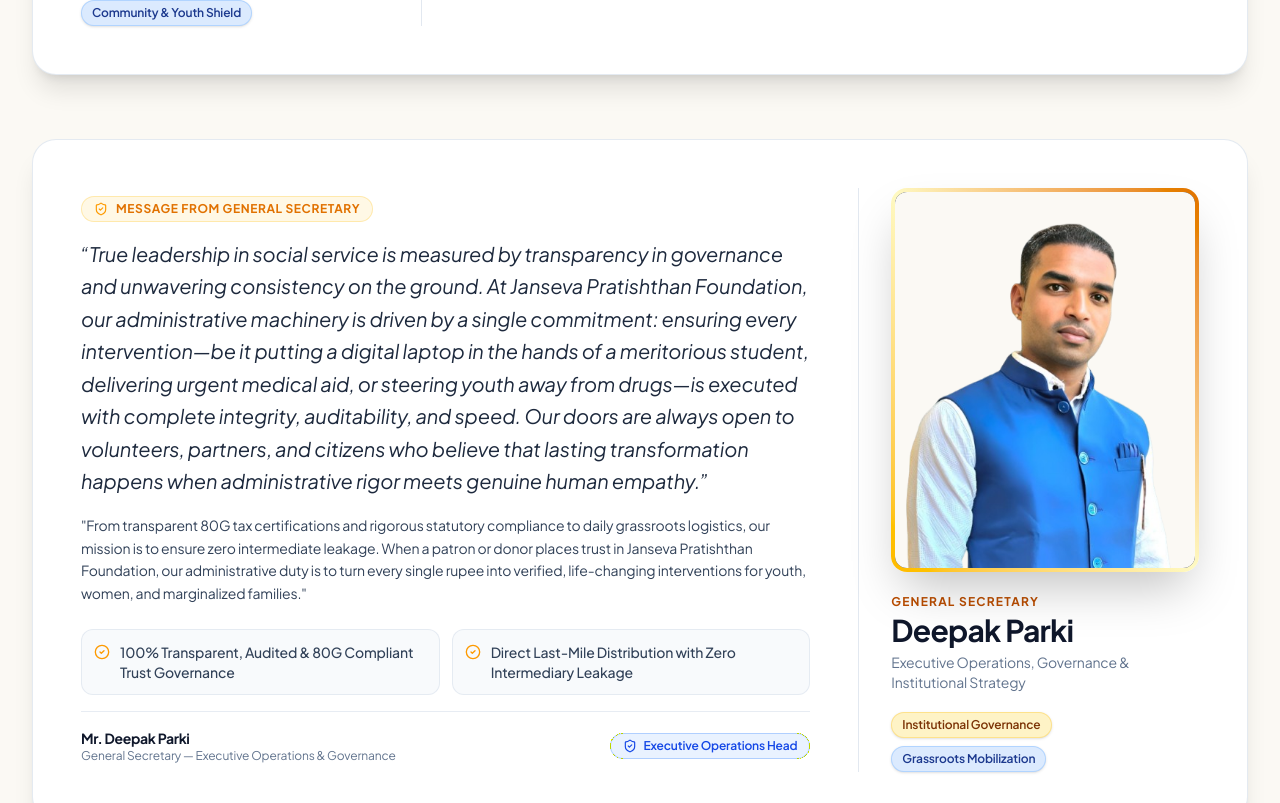
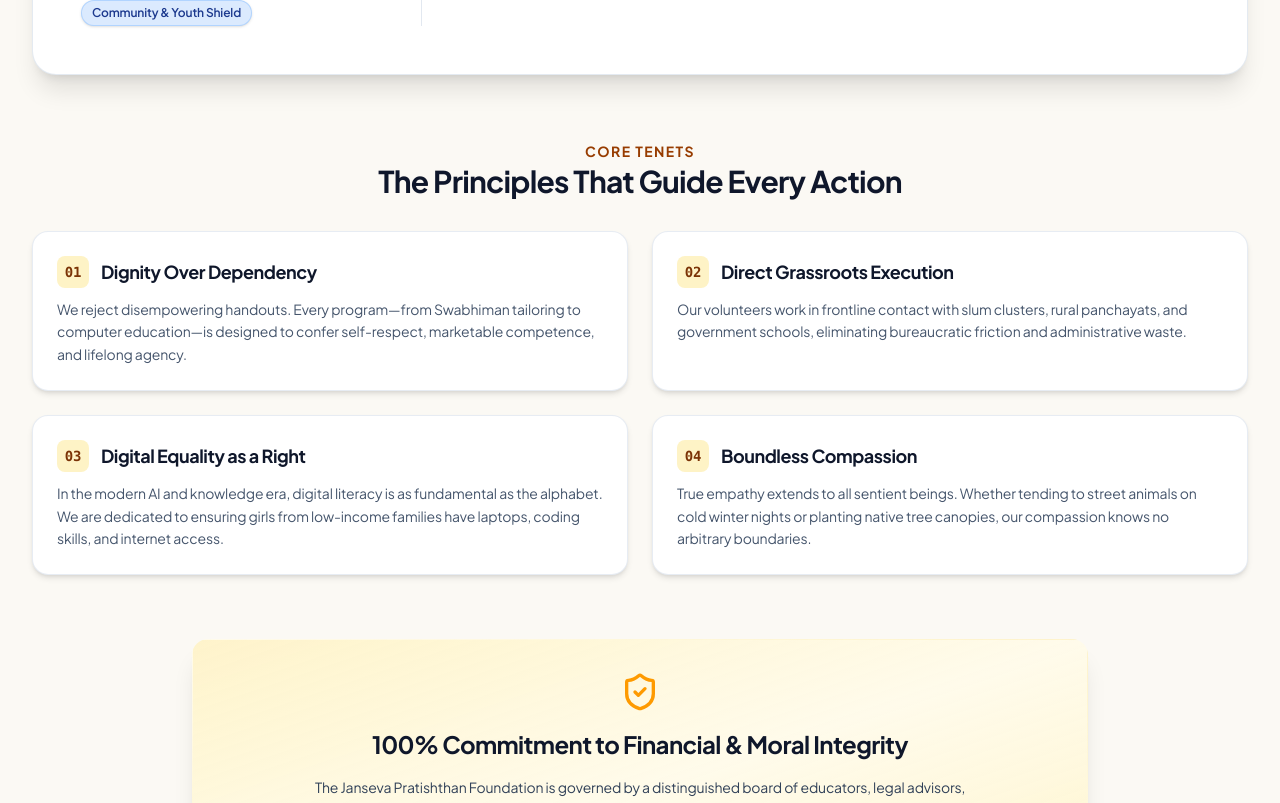
Before and after one commit to ritikmaurya4747/janseva-pratishthan, a Next.js app: page /our-story in a window 1280 px wide. Shown: the part 1040-1843 px from the top of the page. Built offline with nearby package versions, Linux system fonts and the light colour scheme.

Commit message:
rounded logo

```diff
--- a/src/app/our-story/components/OurStoryView.tsx
+++ b/src/app/our-story/components/OurStoryView.tsx
@@ -122,97 +122,6 @@
           </div>
         </div>
 
-        {/* General Secretary Profile & Operational Commitment */}
-        <div className="rounded-3xl dark:bg-linear-to-br dark:from-[#0c2242] dark:via-[#112745] dark:to-[#1a0710] bg-white border border-slate-200/90 dark:border-amber-400/20 p-6 sm:p-12 shadow-xl">
-          <div className="grid grid-cols-1 lg:grid-cols-12 gap-8 lg:gap-12 items-center">
-            {/* Secretary Narrative */}
-            <div className="lg:col-span-7 xl:col-span-8 space-y-4 order-2 lg:order-1">
-              <div className="inline-flex items-center gap-2 px-3 py-1 rounded-full bg-amber-400/10 border border-amber-400/25 text-amber-600 dark:text-amber-300 text-xs font-bold uppercase tracking-wider">
-                <ShieldCheck className="w-3.5 h-3.5 text-amber-500" />
-                Message from General Secretary
-              </div>
-              <blockquote className="font-editorial text-lg sm:text-xl dark:text-amber-100/95 text-slate-800 italic leading-relaxed">
-                &ldquo;{secretary.quote}&rdquo;
-              </blockquote>
-              <p className="text-sm dark:text-slate-300 text-slate-700 leading-relaxed">
-                "From transparent 80G tax certifications and rigorous statutory
-                compliance to daily grassroots logistics, our mission is to
-                ensure zero intermediate leakage. When a patron or donor places
-                trust in Janseva Pratishthan Foundation, our administrative duty
-                is to turn every single rupee into verified, life-changing
-                interventions for youth, women, and marginalized families."
-              </p>
-
-              {/* Strategic Operational Pillars */}
-              <div className="grid grid-cols-1 sm:grid-cols-2 gap-3 pt-2">
-                {secretary.pillars.slice(0, 2).map((pillar) => (
-                  <div
-                    key={pillar}
-                    className="flex items-start gap-2.5 p-3 rounded-xl dark:bg-white/5 bg-slate-50 border border-slate-200/80 dark:border-white/10"
-                  >
-                    <CheckCircle2 className="w-4 h-4 text-amber-500 shrink-0 mt-0.5" />
-                    <span className="text-xs sm:text-sm text-slate-700 dark:text-slate-200 font-medium">
-                      {pillar}
-                    </span>
-                  </div>
-                ))}
-              </div>
-
-              <div className="pt-4 mt-2 border-t border-slate-200/80 dark:border-white/10 flex flex-wrap items-center justify-between gap-4">
-                <div>
-                  <p className="font-display font-bold dark:text-amber-200 text-slate-900 text-sm">
-                    Mr. Deepak Parki
-                  </p>
-                  <p className="text-xs dark:text-slate-400 text-slate-500">
-                    General Secretary — Executive Operations & Governance
-                  </p>
-                </div>
-                <div className="inline-flex items-center gap-1.5 px-3 py-1 rounded-full bg-blue-500/10 border border-blue-500/30 text-blue-700 dark:text-blue-300 text-xs font-semibold">
-                  <ShieldCheck className="w-3.5 h-3.5" />
-                  Executive Operations Head
-                </div>
-              </div>
-            </div>
-
-            {/* Secretary Bio Sidebar with Full-Sized Portrait matching Founder */}
-            <div className="lg:col-span-5 xl:col-span-4 text-center lg:text-left space-y-4 lg:border-l border-slate-200 dark:border-white/10 lg:pl-8 order-1 lg:order-2">
-              <div className="relative w-full max-w-70 sm:max-w-[320px] aspect-4/5 mx-auto lg:mx-0 rounded-2xl overflow-hidden shadow-2xl p-1 bg-linear-to-tr from-amber-400 via-yellow-100 to-amber-600">
-                <div className="relative w-full h-full rounded-xl overflow-hidden bg-slate-900">
-                  <SecretaryPhoto
-                    className="object-cover object-top"
-                    sizes="(min-width: 640px) 320px, 280px"
-                  />
-                </div>
-              </div>
-              <div className="space-y-1">
-                <span className="text-xs font-bold uppercase tracking-widest text-amber-700 dark:text-amber-300">
-                  General Secretary
-                </span>
-                <h2 className="font-display text-2xl sm:text-3xl font-bold dark:text-white text-slate-900">
-                  Deepak Parki
-                </h2>
-                <p className="text-xs sm:text-sm dark:text-slate-400 text-slate-500">
-                  Executive Operations, Governance & Institutional Strategy
-                </p>
-              </div>
-              <div className="flex flex-wrap gap-2 justify-center lg:justify-start pt-1">
-                {STORY.secretaryTags.map((tag, index) => (
-                  <span
-                    key={tag}
-                    className={
-                      index === 0
-                        ? "text-xs px-2.5 py-1 rounded-full dark:bg-amber-950/80 dark:text-amber-200 bg-amber-100 text-amber-900 font-semibold shadow-sm border border-amber-400/30"
-                        : "text-xs px-2.5 py-1 rounded-full dark:bg-blue-950/80 dark:text-amber-200 bg-blue-100 text-blue-900 font-semibold shadow-sm border border-blue-400/30"
-                    }
-                  >
-                    {tag}
-                  </span>
-                ))}
-              </div>
-            </div>
-          </div>
-        </div>
-
         {/* Guiding Principles Grid */}
         <div className="space-y-8">
           <div className="text-center max-w-2xl mx-auto space-y-2">
--- a/src/app/partners/components/Partnerhero.tsx
+++ b/src/app/partners/components/Partnerhero.tsx
@@ -21,12 +21,12 @@
           </div>
 
           {partner.logo && (
-            <div className="relative w-40 h-16 sm:w-48 sm:h-20 mx-auto mb-6">
+            <div className="relative w-28 h-28 mx-auto mb-6 rounded-full overflow-hidden bg-white">
               <Image
                 src={partner.logo}
                 alt={`${partner.orgName} logo`}
                 fill
-                className="object-contain"
+                className="object-cover"
               />
             </div>
           )}
```
